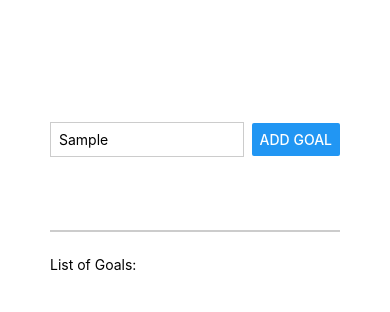
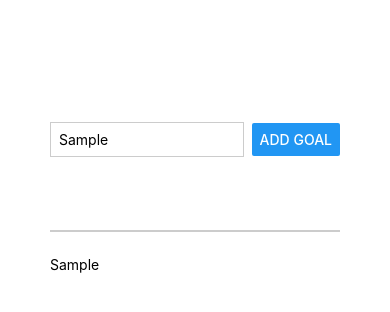
Before and after one commit to dead-shadow-7/todo_app, a React Native app: screen / in a window 390 px wide. Both pictures are taken after typing "Sample" into the empty fields and a click on the button "ADD GOAL". Shown: the top 312 px of the page. Built offline with nearby package versions, Linux system fonts and the light colour scheme.

Commit message:
Changes in app.js

```diff
--- a/App.js
+++ b/App.js
@@ -4,12 +4,13 @@
 
 export default function App() {
   const [enteredGoalText, setEnteredGoaltext] = useState("");
+  const [courseGoals, setCourseGoals] = useState([]);
 
   function goalInputHandler(enteredGoalText) {
     setEnteredGoaltext(enteredGoalText);
   }
   function addGoalsHandler() {
-    console.log(enteredGoalText);
+    setCourseGoals((currentCourseGoals) => [...courseGoals, enteredGoalText]);
   }
 
   return (
@@ -23,7 +24,9 @@
         <Button title="Add Goal" onPress={addGoalsHandler} />
       </View>
       <View style={styles.goalsContainer}>
-        <Text>List of Goals:</Text>
+        {courseGoals.map((goal) => (
+          <Text key={goal}>{goal}</Text>
+        ))}
       </View>
     </View>
   );
```
